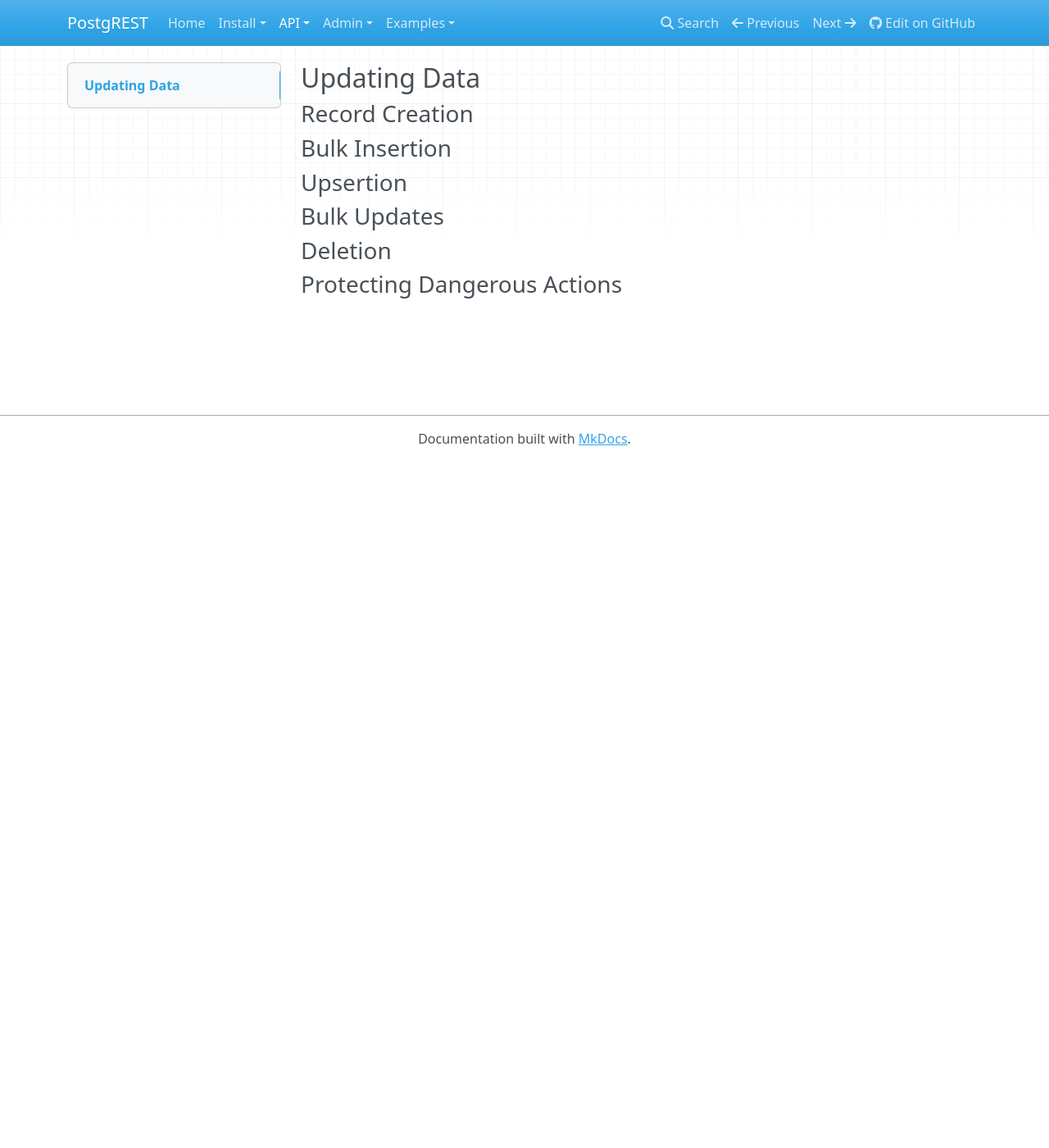
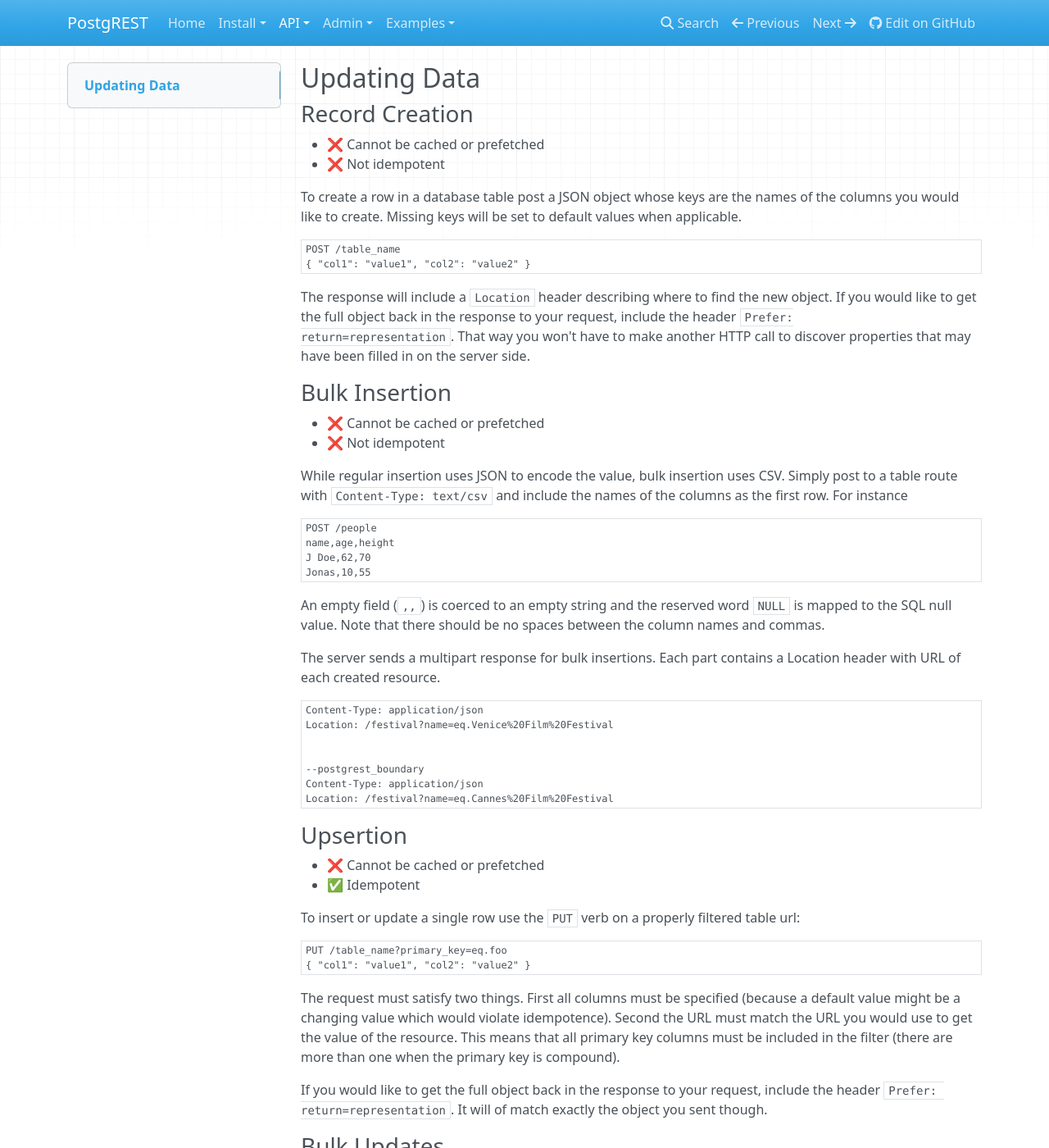
Before and after one commit to PostgREST/postgrest, an MkDocs documentation site: the page built from docs/api/writing.md, in a window 1280 px wide and 1400 px high. Shown: the whole window at 82% size. Built offline with MkDocs 1.6.1, drawn with Linux system fonts in a browser that asks for light colours; nearby versions of some CDN libraries; old or Windows-style settings are respelled for this version of MkDocs; some of the changed text lies outside the part shown.

Commit message:
Docs about methods for updating records

````diff
--- a/docs/api/writing.md
+++ b/docs/api/writing.md
@@ -2,12 +2,130 @@
 
 ### Record Creation
 
+* ❌ Cannot be cached or prefetched
+* ❌ Not idempotent
+
+To create a row in a database table post a JSON object whose keys
+are the names of the columns you would like to create. Missing keys
+will be set to default values when applicable.
+
+```HTTP
+POST /table_name
+{ "col1": "value1", "col2": "value2" }
+```
+
+The response will include a `Location` header describing where to
+find the new object. If you would like to get the full object back
+in the response to your request, include the header `Prefer:
+return=representation`. That way you won't have to make another
+HTTP call to discover properties that may have been filled in on
+the server side.
+
 ### Bulk Insertion
+
+* ❌ Cannot be cached or prefetched
+* ❌ Not idempotent
+
+While regular insertion uses JSON to encode the value, bulk insertion
+uses CSV. Simply post to a table route with `Content-Type: text/csv`
+and include the names of the columns as the first row. For instance
+
+```HTTP
+POST /people
+name,age,height
+J Doe,62,70
+Jonas,10,55
+```
+
+An empty field (`,,`) is coerced to an empty string and the reserved
+word `NULL` is mapped to the SQL null value. Note that there should
+be no spaces between the column names and commas.
+
+The server sends a multipart response for bulk insertions. Each part
+contains a Location header with URL of each created resource.
+
+```HTTP
+Content-Type: application/json
+Location: /festival?name=eq.Venice%20Film%20Festival
+
+
+--postgrest_boundary
+Content-Type: application/json
+Location: /festival?name=eq.Cannes%20Film%20Festival
+```
 
 ### Upsertion
 
+* ❌ Cannot be cached or prefetched
+* ✅ Idempotent
+
+To insert or update a single row use the `PUT` verb on a properly
+filtered table url:
+
+```HTTP
+PUT /table_name?primary_key=eq.foo
+{ "col1": "value1", "col2": "value2" }
+```
+
+The request must satisfy two things. First all columns must be
+specified (because a default value might be a changing value which
+would violate idempotence). Second the URL must match the URL you
+would use to get the value of the resource. This means that all
+primary key columns must be included in the filter (there are more
+than one when the primary key is compound).
+
+If you would like to get the full object back in the response to
+your request, include the header `Prefer: return=representation`.
+It will of match exactly the object you sent though.
+
 ### Bulk Updates
+
+* ❌ Cannot be cached or prefetched
+* ❌ Not idempotent
+
+To change parts of a resource or resources use the `PATCH` verb.
+For instance, here is how to mark all young people as children.
+
+```HTTP
+PATCH /people?age=lt.13
+{
+  "person_type": "child"
+}
+```
+
+This affects any rows matched by the url param filters, overwrites
+any fields specified in in the payload JSON and leaves the other
+fields unaffected. Note that although the payload is not in the
+JSON patch format specified by
+[RFC6902](https://tools.ietf.org/html/rfc6902), HTTP does not specify
+which patch format to use. Our format is more pleasant, meant for
+basic field replacements, and not at all "incorrect."
 
 ### Deletion
 
+* ❌ Cannot be cached or prefetched
+* ✅ Idempotent
+
+Simply use the `DELETE` verb. All recors that match your filter
+will be removed. For instance deleting inactive users:
+
+```HTTP
+DELETE /user?active=eq.false
+```
+
 ### Protecting Dangerous Actions
+
+Notice that it is very easy to delete or update many records at
+once. In fact forgetting a filter will affect an entire table!
+
+
+<div class="admonition warning">
+    <p class="admonition-title">Invitation to Contribute</p>
+
+    <p>We would like to investigate nginx rules to guard dangerous
+    actions, perhaps requiring a confirmation header or query param
+    to perform the action.</p>
+
+    <p>You're invited to research this option and contribute to
+    this documentation.</p>
+</div>
````
Also changed, not shown: docs/api/reading.md (+6 -0 lines).
